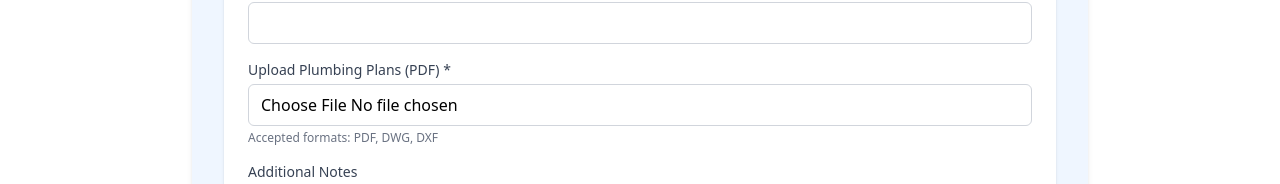
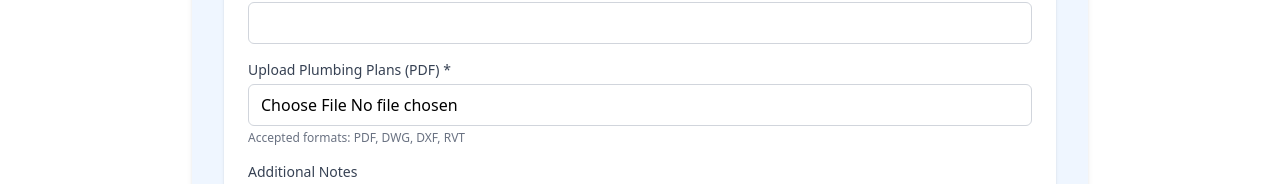
Before and after one commit to callandgrande/tecnopipe, a SvelteKit app: page /ventilacion in a window 1280 px wide. Shown: the part 4030-4214 px from the top of the page. Built offline with nearby package versions, Linux system fonts and the light colour scheme.

Commit message:
minor changes

```diff
--- a/src/routes/ventilacion/+page.svelte
+++ b/src/routes/ventilacion/+page.svelte
@@ -310,10 +310,10 @@
 							type="file"
 							id="file"
 							class="w-full rounded-md border border-gray-300 px-3 py-2 focus:ring-2 focus:ring-blue-500 focus:outline-none"
-							accept=".pdf,.dwg,.dxf"
+							accept=".pdf,.dwg,.dxf,.rvt"
 							required
 						/>
-						<p class="mt-1 text-xs text-gray-500">Accepted formats: PDF, DWG, DXF</p>
+						<p class="mt-1 text-xs text-gray-500">Accepted formats: PDF, DWG, DXF, RVT</p>
 					</div>
 
 					<div>
```
